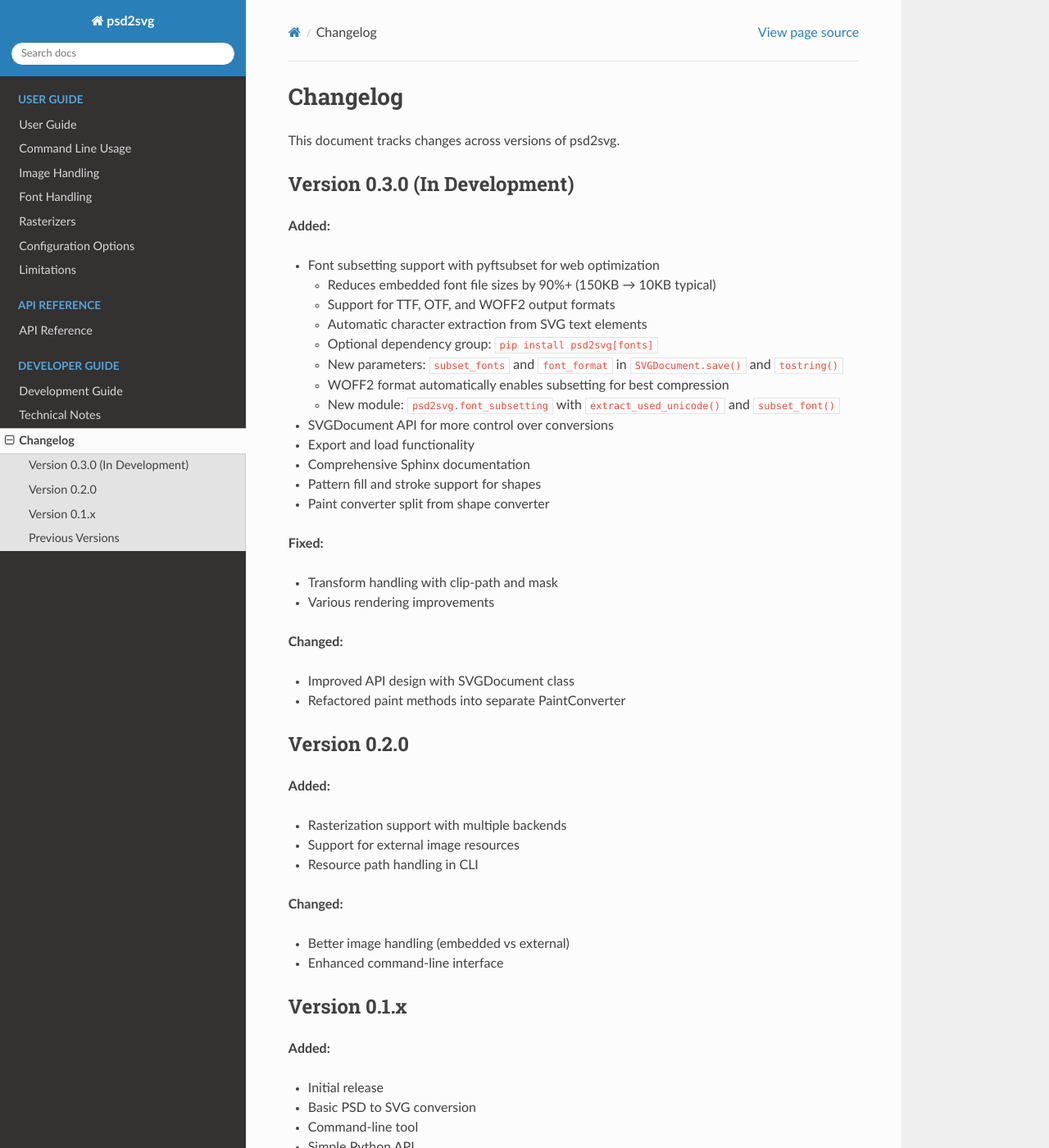
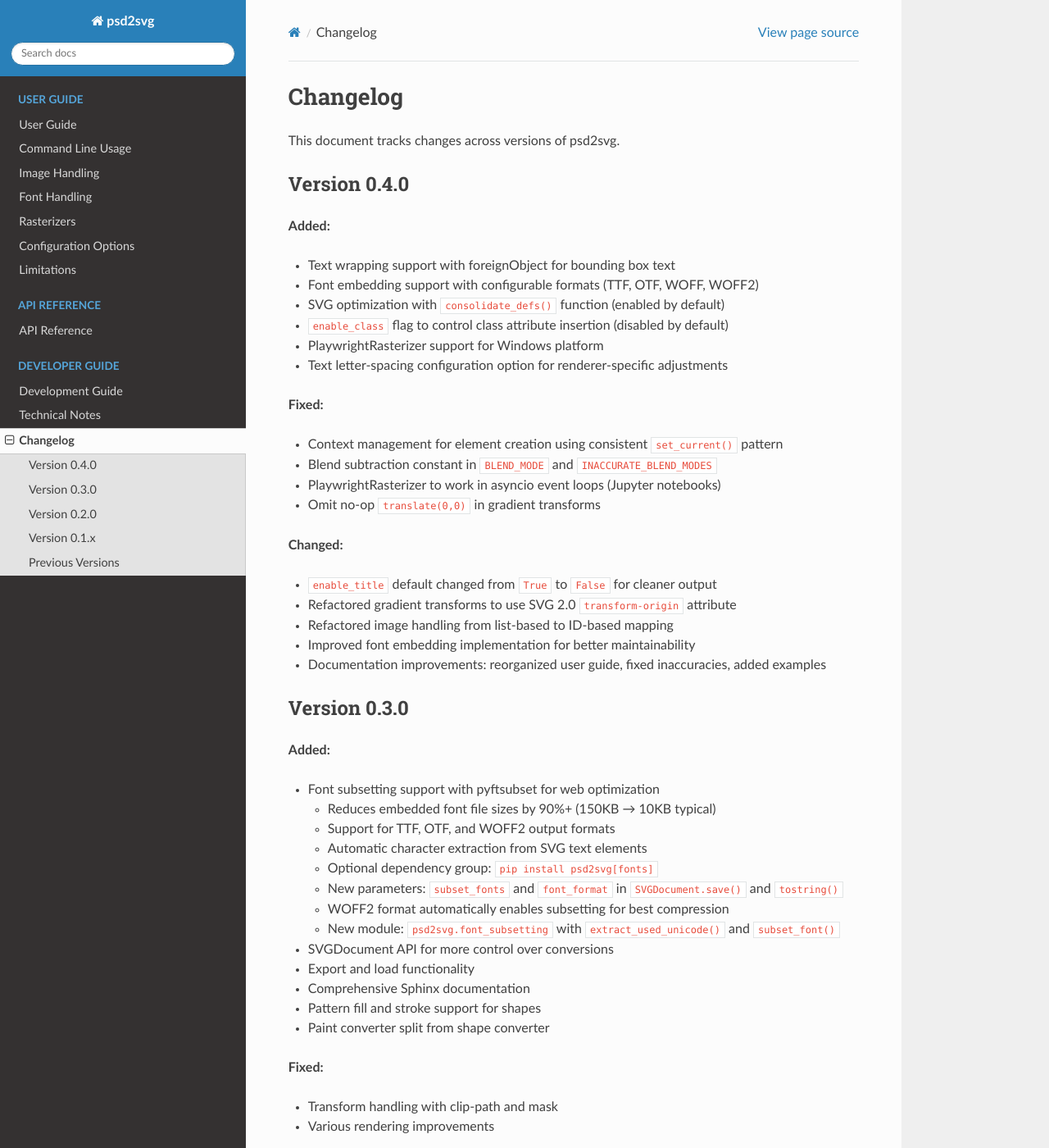
Before and after one commit to kyamagu/psd2svg, a Sphinx documentation site: the page built from docs/changelog.rst, in a window 1280 px wide and 1400 px high. Shown: the whole window at 82% size. Built offline with Sphinx 7.4.7 and the Read the Docs theme 3.1.0, drawn with Linux system fonts in a browser that asks for light colours.

Commit message:
Prepare for v0.4.0 release
- Bump version from 0.3.0 to 0.4.0
- Update changelog with v0.4.0 release notes

🤖 Generated with [Claude Code](https://claude.com/claude-code)

Co-Authored-By: Claude <noreply@anthropic.com>

```diff
--- a/docs/changelog.rst
+++ b/docs/changelog.rst
@@ -3,8 +3,35 @@ Changelog
 
 This document tracks changes across versions of psd2svg.
 
-Version 0.3.0 (In Development)
-------------------------------
+Version 0.4.0
+-------------
+
+**Added:**
+
+* Text wrapping support with foreignObject for bounding box text
+* Font embedding support with configurable formats (TTF, OTF, WOFF, WOFF2)
+* SVG optimization with ``consolidate_defs()`` function (enabled by default)
+* ``enable_class`` flag to control class attribute insertion (disabled by default)
+* PlaywrightRasterizer support for Windows platform
+* Text letter-spacing configuration option for renderer-specific adjustments
+
+**Fixed:**
+
+* Context management for element creation using consistent ``set_current()`` pattern
+* Blend subtraction constant in ``BLEND_MODE`` and ``INACCURATE_BLEND_MODES``
+* PlaywrightRasterizer to work in asyncio event loops (Jupyter notebooks)
+* Omit no-op ``translate(0,0)`` in gradient transforms
+
+**Changed:**
+
+* ``enable_title`` default changed from ``True`` to ``False`` for cleaner output
+* Refactored gradient transforms to use SVG 2.0 ``transform-origin`` attribute
+* Refactored image handling from list-based to ID-based mapping
+* Improved font embedding implementation for better maintainability
+* Documentation improvements: reorganized user guide, fixed inaccuracies, added examples
+
+Version 0.3.0
+-------------
 
 **Added:**
 
--- a/pyproject.toml
+++ b/pyproject.toml
@@ -4,7 +4,7 @@ build-backend = "hatchling.build"
 
 [project]
 name = "psd2svg"
-version = "0.3.0"
+version = "0.4.0"
 description = "Convert PSD file to SVG file"
 authors = [
     { name = "Kota Yamaguchi", email = "yamaguchi_kota@cyberagent.co.jp" },
```
